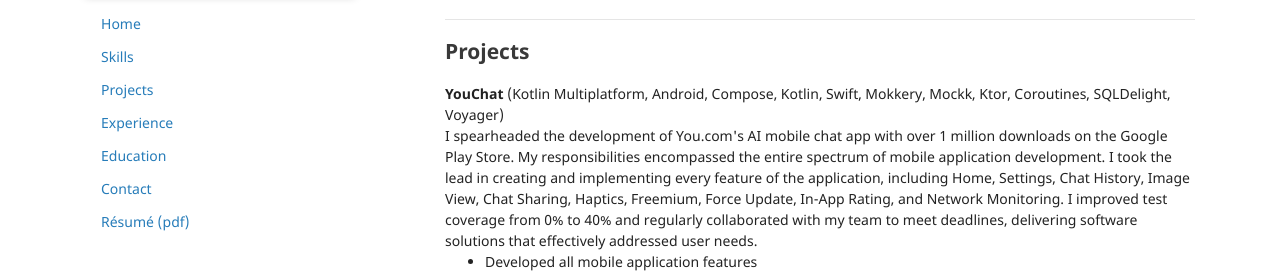
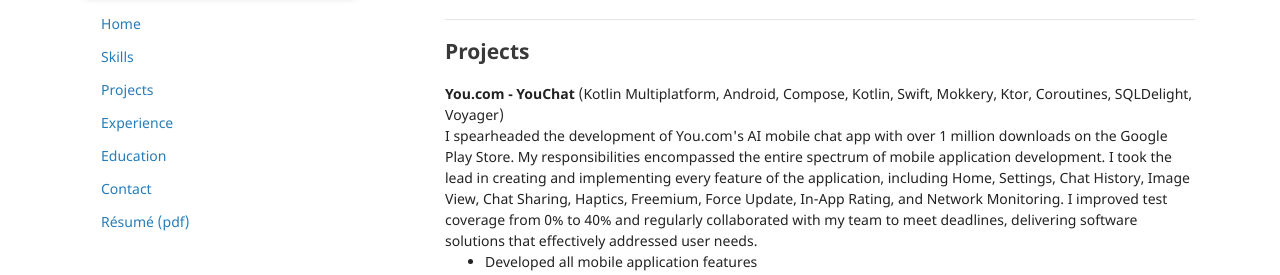
Before and after one commit to data-programmer/data-programmer.github.io, a Jekyll site: the page built from index.md, in a window 1280 px wide and 900 px high. Shown: the part 434-709 px from the top of the window. Built offline with Jekyll 4.4.1, drawn with Linux system fonts in a browser that asks for light colours.

Commit message:
Fixing heading

```diff
--- a/_data/projects.yml
+++ b/_data/projects.yml
@@ -1,6 +1,6 @@
-- title: "YouChat"
+- title: "You.com - YouChat"
   employer: "You.com"
-  tech: "(Kotlin Multiplatform, Android, Compose, Kotlin, Swift, Mokkery, Mockk, Ktor, Coroutines, SQLDelight, Voyager)"
+  tech: "(Kotlin Multiplatform, Android, Compose, Kotlin, Swift, Mokkery, Ktor, Coroutines, SQLDelight, Voyager)"
   desc: "I spearheaded the development of You.com's AI mobile chat app with over 1 million downloads on the Google Play Store. My responsibilities encompassed the entire spectrum of mobile application development. I took the lead in creating and implementing every feature of the application, including Home, Settings, Chat History, Image View, Chat Sharing, Haptics, Freemium, Force Update, In-App Rating, and Network Monitoring. I improved test coverage from 0% to 40% and regularly collaborated with my team to meet deadlines, delivering software solutions that effectively addressed user needs."
   showpoints: true
   points:
```
